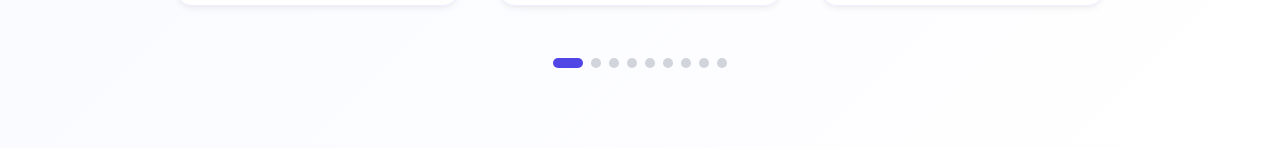
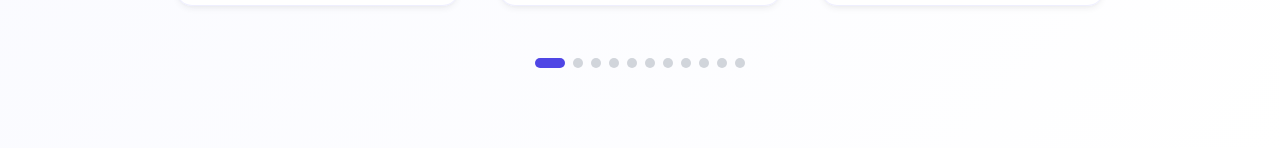
Before and after one commit to 157-49-18-22/page, a React (Vite) app: page / in a window 1280 px wide. Shown: the part 2044-2192 px from the top of the page. Built offline with nearby package versions, Linux system fonts and the light colour scheme.

Commit message:
feat: add client carousel component with associated images

```diff
--- a/src/components/Clients.jsx
+++ b/src/components/Clients.jsx
@@ -13,7 +13,9 @@ const Clients = () => {
         { name: 'Tech9', logo: '/Tech9.jpg', isImage: true },
         { name: 'Tvara', logo: '/Tvara.png', isImage: true },
         { name: 'Magadh University Info', logo: '/Magad.png', isImage: true },
-        { name: 'NTPC', logo: '/Ntpc.png', isImage: true }
+        { name: 'NTPC', logo: '/Ntpc.png', isImage: true },
+        { name: 'JMS CRM', logo: '/Jms.png', isImage: true },
+        { name: 'Maydiv CRM', logo: '/Crm.png', isImage: true }
     ];
 
     const [activeIndex, setActiveIndex] = useState(0);
```
Also changed, not shown: public/Crm.png (added), public/Jms.png (added).
